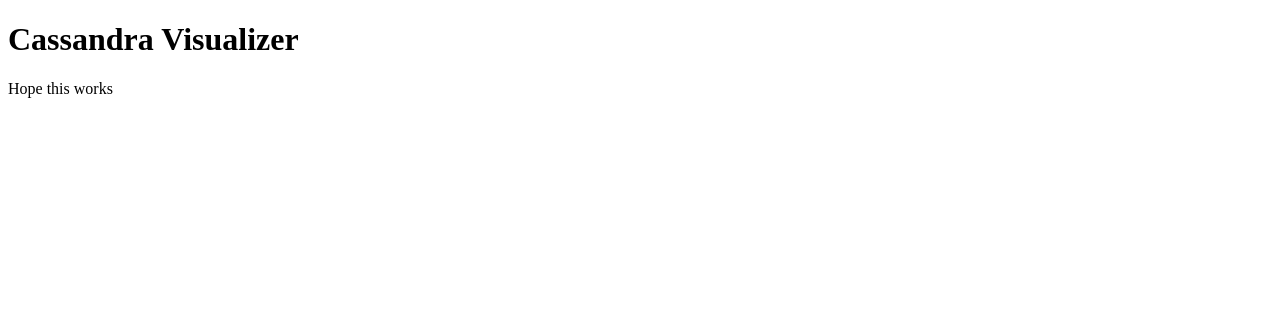
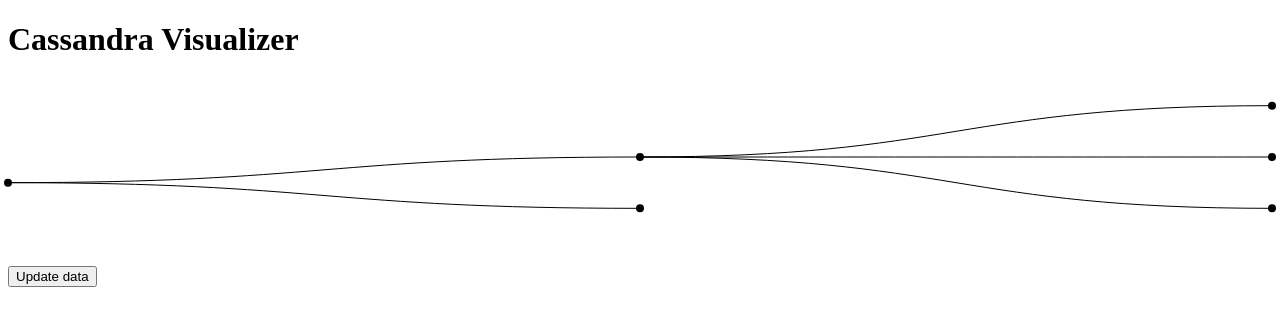
Before and after one commit to oslabs-beta/ClariTea, a React app: page /#/ in a window 1280 px wide. Shown: the top 326 px of the page. Built offline with nearby package versions, Linux system fonts and the light colour scheme; the HTML template or start-up script is replaced by a standard one.

Commit message:
Worked on the d3 tree diagram, also added an updated button

```diff
--- a/package.json
+++ b/package.json
@@ -21,9 +21,11 @@
   },
   "homepage": "https://github.com/oslabs-beta/cassandra-visualizer#readme",
   "dependencies": {
+    "d3": "^7.2.1",
     "express": "^4.17.1",
     "react": "^17.0.2",
-    "react-dom": "^17.0.2"
+    "react-dom": "^17.0.2",
+    "resize-observer-polyfill": "^1.5.1"
   },
   "devDependencies": {
     "@babel/core": "^7.16.0",
--- a/src/components/App.jsx
+++ b/src/components/App.jsx
@@ -1,11 +1,39 @@
-import React  from 'react';
+import React, {useState}  from 'react';
+import Tree from '../view/Tree.jsx'
 
+const initialData = {
+  name: "😐",
+  children: [
+    {
+      name: "🙂",
+      children: [
+        {
+          name: "😀"
+        },
+        {
+          name: "😁"
+        },
+        {
+          name: "🤣"
+        }
+      ]
+    },
+    {
+      name: "😔"
+    }
+  ]
+};
+function App() {
+  const [data, setData] = useState(initialData);
+  return (
+    <React.Fragment>
+      <h1>Cassandra Visualizer</h1>
+      <Tree data={data} />
+      <button onClick={() => setData(initialData.children[0])}>
+        Update data
+      </button>
+    </React.Fragment>
+  );
+}
 
-export default function App() {
-  return (
-    <div>
-      <h1>Cassandra Visualizer</h1>
-      <p>Hope this works</p>
-    </div>
-  )
-}
+export default App;
--- /dev/null
+++ b/src/view/Tree.jsx
@@ -0,0 +1,71 @@
+import React, {useRef, useEffect, useState} from 'react';
+import {select, hierarchy, tree, linkHorizontal} from 'd3';
+import ResizeObserver from "resize-observer-polyfill";
+import { svg } from 'd3';
+
+
+
+
+  const useResizeObserver = ref => {
+    const [dimensions, setDimensions] = useState(null);
+    useEffect(() => {
+      const observeTarget = ref.current;
+      const resizeObserver = new ResizeObserver(entries => {
+        entries.forEach(entry => {
+          setDimensions(entry.contentRect);
+        });
+      });
+      resizeObserver.observe(observeTarget);
+      return () => {
+        resizeObserver.unobserve(observeTarget);
+      };
+    }, [ref]);
+    return dimensions;
+  };
+
+function TreeView({data}){
+    const svgRef = useRef();
+    const wrapperRef = useRef();
+    const dimensions = useResizeObserver(wrapperRef);
+
+    // we save data to see if it changed
+useEffect(() => {
+const svg = select(svgRef.current);
+if (!dimensions) return;
+
+const root = hierarchy(data);
+const treeLayout = tree().size([dimensions.height, dimensions.width])
+treeLayout(root)
+console.log(root.descendants());
+ console.log(root.links());
+console.log('dimensions', dimensions)
+//dont need to define link source and target they happen by default
+const linkGenerator = linkHorizontal().source(link => link.source).target(link => link.target).x(node => node.y).y(node => node.x)
+//nodes
+svg.selectAll(".node").data(root.descendants()).join("circle").attr("class", "node").attr("r", 4).attr("fill", "black").attr("cx", node => node.y).attr("cy", node => node.x)
+
+//links
+svg.selectAll(".link").data(root.links()).join("path").attr("class", "link").attr("fill", "none").attr("stroke", "black").attr("d", linkGenerator).attr("stroke-dasharray", function(){
+    const length = this.getTotalLength();
+    return `${length} ${length}`
+}).attr("stroke-dashoffset", function(){
+    const length = this.getTotalLength();
+    return length
+}).transition().duration(500).delay(linkObj => linkObj.source.depth * 500).attr("stroke-dashoffset", 0)
+
+//labels
+//does not work right now
+// svg.selectAll(".label").data(root.descendants()).join("text").attr("class", "label").text(node => node.data.name).attr("text-anchor", "middle").attr("font-size", 24). attr("x", node => node.y).attr("y", node.x - 10)
+
+}, [data, dimensions]);
+
+
+
+    return (
+      <div ref={wrapperRef} style={{ marginBottom: "2rem" }}>
+        <svg ref={svgRef} style={{overflow: "visible"}}></svg>
+      </div>
+    );
+}
+
+export default TreeView
```
Also changed, not shown: src/components/Test.jsx (added, +7 -0 lines), src/styles.scss (line endings or trailing spaces), 1 other file (tests, documents, lock files or other folders).
